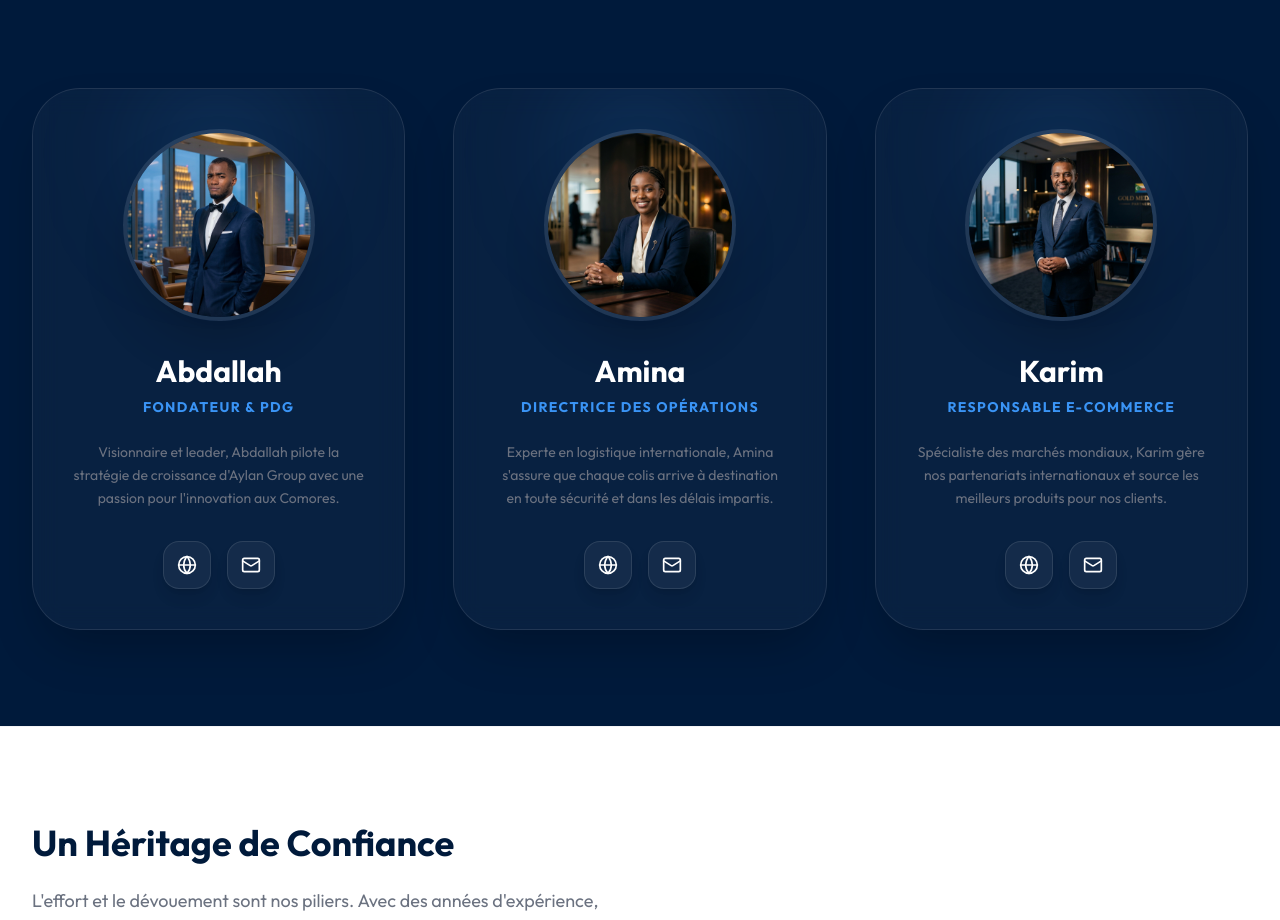
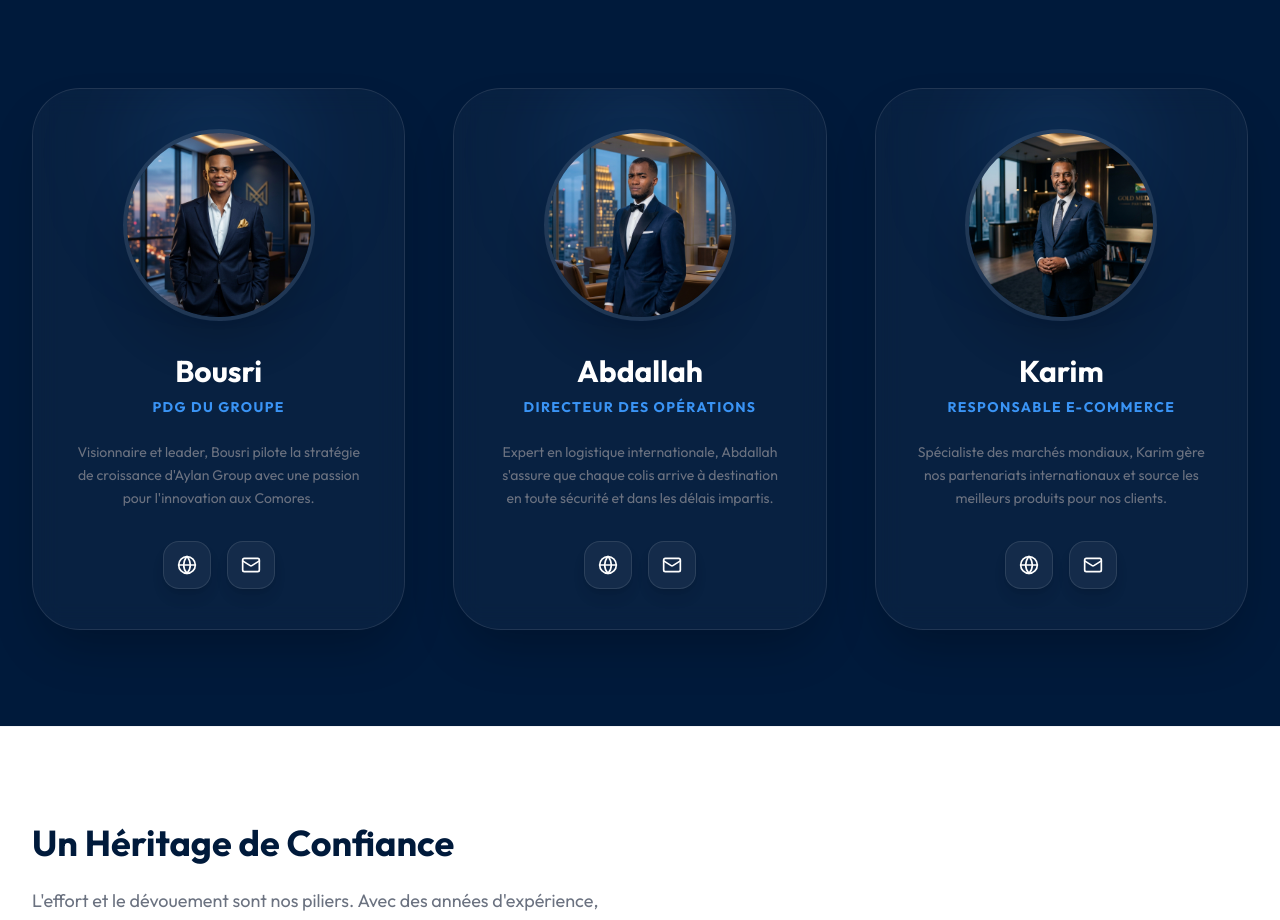
Before and after one commit to mustaklebrown/aylan-group, a Next.js app: page / in a window 1280 px wide. Shown: the part 3640-4560 px from the top of the page. Built offline with nearby package versions, Linux system fonts and the light colour scheme.

Commit message:
feat: add Bousri as PDG and update Abdallah role

```diff
--- a/src/components/Team.tsx
+++ b/src/components/Team.tsx
@@ -3,16 +3,16 @@ import { Globe, Mail } from 'lucide-react';
 
 const teamMembers = [
   {
-    name: "Abdallah",
-    role: "Fondateur & PDG",
-    image: "/abdallah-pro.png",
-    description: "Visionnaire et leader, Abdallah pilote la stratégie de croissance d'Aylan Group avec une passion pour l'innovation aux Comores."
+    name: "Bousri",
+    role: "PDG du groupe",
+    image: "/bousri-pro.png",
+    description: "Visionnaire et leader, Bousri pilote la stratégie de croissance d'Aylan Group avec une passion pour l'innovation aux Comores."
   },
   {
-    name: "Amina",
-    role: "Directrice des Opérations",
-    image: "/team-1.png",
-    description: "Experte en logistique internationale, Amina s'assure que chaque colis arrive à destination en toute sécurité et dans les délais impartis."
+    name: "Abdallah",
+    role: "Directeur des Opérations",
+    image: "/abdallah-pro.png",
+    description: "Expert en logistique internationale, Abdallah s'assure que chaque colis arrive à destination en toute sécurité et dans les délais impartis."
   },
   {
     name: "Karim",
```
Also changed, not shown: public/bousri-pro.png (added).
